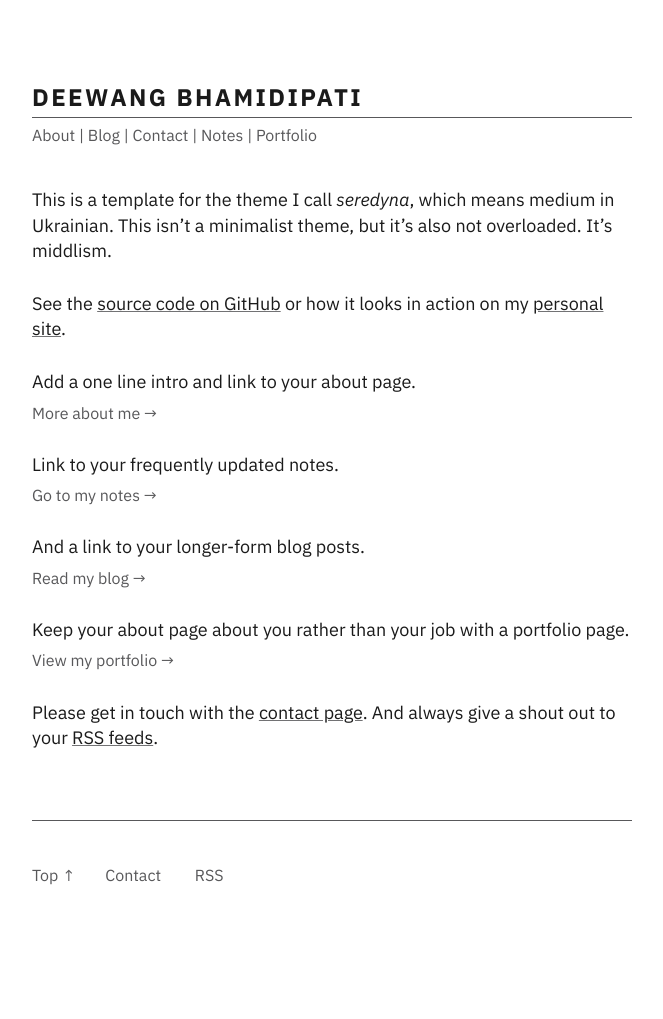
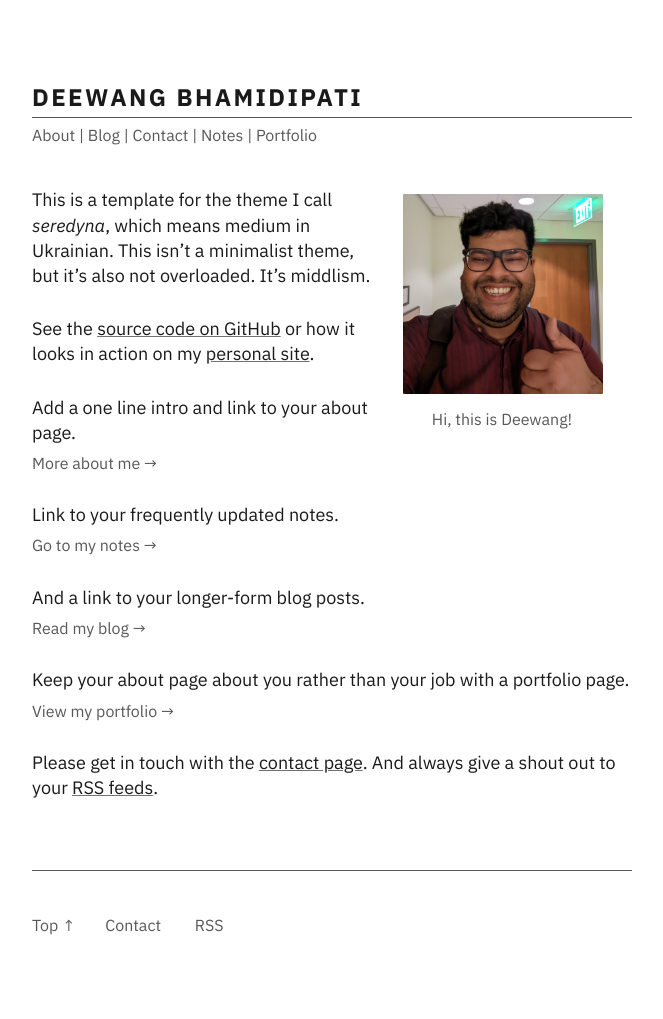
Before and after one commit to junkquill/junkquill.github.io, a Jekyll site: the page built from index.md, in a window 1280 px wide. Shown: the whole page, without its empty margins (308-971 px from the left). Built offline with Jekyll 4.4.1, drawn with Linux system fonts in a browser that asks for light colours; before the commit the page ends 969 px from its top, so only the background shows below that.

Commit message:
final-pictures

```diff
--- a/_includes/about-picture-img.html
+++ b/_includes/about-picture-img.html
@@ -1,9 +1,9 @@
 <!-- Configure the pictures in the file _includes/about-picture-script.html -->
 
-<!-- <figure class="about-picture" onclick="getAboutPicture()"><img src="" alt="Deewang beaming with an empty bowl of pasta" title="Deewang Bhamidipati" id="aboutImg" width="200" height="200">
+<figure class="about-picture" onclick="getAboutPicture()"><img src="" alt="Deewang beaming with an empty bowl of pasta" title="Deewang Bhamidipati" id="aboutImg" width="200" height="200">
 <figcaption id="aboutCaption">Hi, this is Deewang!</figcaption>
 </figure>
- -->
+
 
 <!-- choose one picture as a fallback in case Javascript fails -->
 
--- a/_includes/about-picture-script.html
+++ b/_includes/about-picture-script.html
@@ -5,8 +5,7 @@
 function getAboutPicture() {
 	const photos = [
 		"/static/about-pictures/bdeewang.jpg",
-		"/static/about-pictures/bdeewang.jpg",
-		"/static/about-pictures/bdeewang.jpg"
+		"/static/about-pictures/bdeewang-thumbsup.jpg"
 	]
 
 	let currentPhoto = sessionStorage.getItem("currentPhoto");
```
Also changed, not shown: static/about-pictures/bdeewang-thumbsup.jpg (added).
